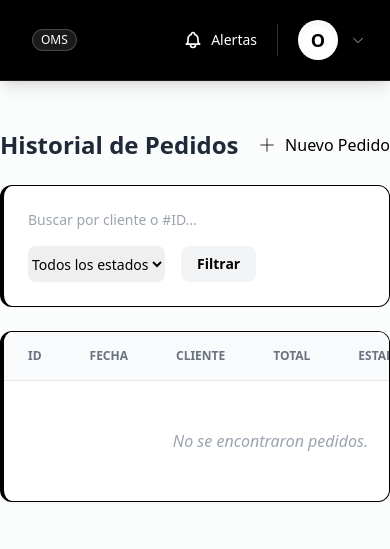
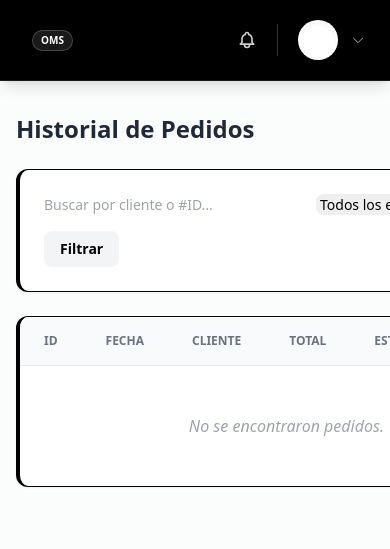
Before and after one commit to Sublian/nexus-oms-django, a Django app: template src/interfaces/web/templates/orders/order_list.html in a window 390 px wide; the page is wider, and only the part inside the window is pictured. Shown: the top 549 px of that part. Run offline with Django 5.2, Linux system fonts and the light colour scheme; the template is opened without the code that fills it, so the values that code supplies are empty; parts of the project's set-up code (start-up, migrations or seed data) failed here and were passed over; some libraries are stand-ins or nearby versions.

Commit message:
refactor(ui): extract navbar to partial and integrate into main layout grid
fix(ux): add id='modals-here' to base layout to prevent HTMX fragment displacement

```diff
--- a/src/interfaces/web/templates/layouts/base.html
+++ b/src/interfaces/web/templates/layouts/base.html
@@ -40,78 +40,33 @@
 </head>
 <body class="bg-gray-50/50 font-sans antialiased" hx-boost="true">
 
-    <nav class="bg-tenant-primary text-tenant-secondary shadow-lg border-b border-tenant-secondary/10">
-        <div class="max-w-7xl mx-auto px-6 lg:px-8">
-            <div class="flex justify-between h-20 items-center">
+    {% include "layouts/partials/navbar.html" %}
 
-                <a href="{% url 'web:dashboard_home' tenant.slug %}" class="flex items-center gap-4 hover:opacity-90 transition-opacity">
-                    {% if tenant.logo_image %}
-                        <img src="{{ tenant.logo_image.url }}" alt="Logo {{ tenant.name }}" class="h-10 w-auto bg-white p-1 rounded-md">
-                    {% endif %}
-                    <div class="flex items-center gap-2">
-                        <span class="text-3xl font-extrabold tracking-tighter">{{ tenant.name|upper }}</span>
-                        <span class="text-xs px-2 py-0.5 rounded-full bg-tenant-secondary/10 border border-tenant-secondary/20 font-medium">
-                            OMS
-                        </span>
-                    </div>
-                </a>
+    <div class="flex">
+        <aside class="w-64 bg-white border-r border-gray-200 h-[calc(100vh-5rem)] sticky top-20 hidden lg:block overflow-y-auto">
+            {% include "layouts/partials/sidebar.html" %}
+        </aside>
 
-                <div class="flex items-center gap-5">
-                    <button class="nav-link">
-                        <svg class="w-5 h-5" fill="none" stroke="currentColor" viewBox="0 0 24 24"><path stroke-linecap="round" stroke-linejoin="round" stroke-width="2" d="M15 17h5l-1.405-1.405A2.032 2.032 0 0118 14.158V11a6.002 6.002 0 00-4-5.659V5a2 2 0 10-4 0v.341C7.67 6.165 6 8.388 6 11v3.159c0 .538-.214 1.055-.595 1.436L4 17h5m6 0v1a3 3 0 11-6 0v-1m6 0H9"></path></svg>
-                        Alertas
-                    </button>
+        <main class="flex-1 py-8 px-4 lg:px-8">
+            <div class="max-w-full mx-auto">
+                {% block content %}{% endblock %}
+            </div>
+        </main>
+    </div>
 
-                    <div class="h-8 w-px bg-tenant-secondary/20"></div>
-
-                    <div class="relative" x-data="{ open: false }">
-                        <button @click="open = !open" @click.away="open = false" class="flex items-center gap-3 hover:opacity-80 transition-opacity focus:outline-none">
-                            <div class="w-10 h-10 rounded-full bg-tenant-secondary text-tenant-primary flex items-center justify-center font-bold text-lg border-2 border-tenant-secondary/30 shadow-inner">
-                                {{ user.first_name|default:"O"|first }}
-                            </div>
-                            <span class="font-medium text-sm hidden md:block">{{ user.get_full_name|default:"Operador Nexus" }}</span>
-                            <svg class="w-4 h-4 transition-transform" :class="{'rotate-180': open}" fill="none" stroke="currentColor" viewBox="0 0 24 24"><path d="M19 9l-7 7-7-7"></path></svg>
-                        </button>
-
-                        <div x-show="open"
-                             x-transition:enter="transition ease-out duration-100"
-                             x-transition:enter-start="transform opacity-0 scale-95"
-                             x-transition:enter-end="transform opacity-100 scale-100"
-                             class="absolute right-0 mt-3 w-48 bg-white rounded-xl shadow-xl border border-gray-100 py-2 z-50 overflow-hidden"
-                             style="display: none;">
-
-                            <div class="px-4 py-2 border-b border-gray-50 mb-1">
-                                <p class="text-[10px] uppercase tracking-widest text-gray-400 font-bold">Mi Cuenta</p>
-                            </div>
-
-                            <a href="{% url 'web:org-settings' tenant.slug %}" class="flex items-center gap-3 px-4 py-2.5 text-sm text-gray-700 hover:bg-tenant-primary hover:text-tenant-secondary transition-colors">
-                                <svg class="w-4 h-4" fill="none" stroke="currentColor" viewBox="0 0 24 24"><path stroke-linecap="round" stroke-linejoin="round" stroke-width="2" d="M10.325 4.317c.426-1.756 2.924-1.756 3.35 0a1.724 1.724 0 002.573 1.066c1.543-.94 3.31.826 2.37 2.37a1.724 1.724 0 001.065 2.572c1.756.426 1.756 2.924 0 3.35a1.724 1.724 0 00-1.066 2.573c.94 1.543-.826 3.31-2.37 2.37a1.724 1.724 0 00-2.572 1.065c-.426 1.756-2.924 1.756-3.35 0a1.724 1.724 0 00-2.573-1.066c-1.543.94-3.31-.826-2.37-2.37a1.724 1.724 0 00-1.065-2.572c-1.756-.426-1.756-2.924 0-3.35a1.724 1.724 0 001.066-2.573c-.94-1.543.826-3.31 2.37-2.37.996.608 2.296.07 2.572-1.065z"></path><circle cx="12" cy="12" r="3"></circle></svg>
-                                Configuración
-                            </a>
-
-                            <hr class="my-1 border-gray-50">
-
-                            <a href="#" class="flex items-center gap-3 px-4 py-2.5 text-sm text-red-600 hover:bg-red-50 transition-colors">
-                                <svg class="w-4 h-4" fill="none" stroke="currentColor" viewBox="0 0 24 24"><path stroke-linecap="round" stroke-linejoin="round" stroke-width="2" d="M17 16l4-4m0 0l-4-4m4 4H7m6 4v1a3 3 0 01-3 3H6a3 3 0 01-3-3V7a3 3 0 013-3h4a3 3 0 013 3v1"></path></svg>
-                                Cerrar Sesión
-                            </a>
-                        </div>
-                    </div>
-                </div>
-            </div>
-        </div>
-    </nav>
-
-    <main class="py-12">
-        <div class="max-w-7xl mx-auto sm:px-6 lg:px-8">
-            {% block content %}{% endblock %}
-        </div>
-    </main>
+    <div id="modals-here" class="modal-container"></div>
 
     <script>
-        // Token CSRF para HTMX
+        // CSRF para HTMX
         document.body.addEventListener('htmx:configRequest', (event) => {
             event.detail.headers['X-CSRFToken'] = '{{ csrf_token }}';
+        });
+
+        // Cerrar modal al terminar una acción exitosa (opcional)
+        document.body.addEventListener('htmx:afterSwap', (e) => {
+            if (e.detail.target.id === "modals-here" && e.detail.xhr.status === 204) {
+                document.getElementById("modals-here").innerHTML = "";
+            }
         });
     </script>
 </body>
--- /dev/null
+++ b/src/interfaces/web/templates/layouts/partials/navbar.html
@@ -0,0 +1,69 @@
+<nav class="bg-tenant-primary text-tenant-secondary shadow-lg border-b border-tenant-secondary/10 sticky top-0 z-40">
+    <div class="max-w-full mx-auto px-6 lg:px-8">
+        <div class="flex justify-between h-20 items-center">
+
+            <a href="{% url 'web:dashboard_home' tenant.slug %}" class="flex items-center gap-4 hover:opacity-90 transition-opacity">
+                {% if tenant.logo_image %}
+                    <img src="{{ tenant.logo_image.url }}" alt="Logo {{ tenant.name }}" class="h-10 w-auto bg-white p-1 rounded-md">
+                {% endif %}
+                <div class="flex items-center gap-2">
+                    <span class="text-2xl font-extrabold tracking-tighter">{{ tenant.name|upper }}</span>
+                    <span class="text-[10px] px-2 py-0.5 rounded-full bg-tenant-secondary/10 border border-tenant-secondary/20 font-black">
+                        OMS
+                    </span>
+                </div>
+            </a>
+
+            <div class="flex items-center gap-5">
+                <button class="nav-link flex items-center gap-2 text-sm font-bold opacity-80 hover:opacity-100 transition-opacity">
+                    <svg class="w-5 h-5" fill="none" stroke="currentColor" viewBox="0 0 24 24">
+                        <path stroke-linecap="round" stroke-linejoin="round" stroke-width="2" d="M15 17h5l-1.405-1.405A2.032 2.032 0 0118 14.158V11a6.002 6.002 0 00-4-5.659V5a2 2 0 10-4 0v.341C7.67 6.165 6 8.388 6 11v3.159c0 .538-.214 1.055-.595 1.436L4 17h5m6 0v1a3 3 0 11-6 0v-1m6 0H9"></path>
+                    </svg>
+                    <span class="hidden sm:inline">Alertas</span>
+                </button>
+
+                <div class="h-8 w-px bg-tenant-secondary/20"></div>
+
+                <div class="relative" x-data="{ open: false }">
+                    <button @click="open = !open" @click.away="open = false" class="flex items-center gap-3 hover:opacity-80 transition-opacity focus:outline-none">
+                        <div class="w-10 h-10 rounded-full bg-tenant-secondary text-tenant-primary flex items-center justify-center font-black text-lg border-2 border-tenant-secondary/30 shadow-inner">
+                            {{ user.first_name|default:user.username|first|upper }}
+                        </div>
+                        <div class="hidden md:block text-left">
+                            <p class="text-xs font-black leading-none">{{ user.get_full_name|default:user.username }}</p>
+                            <p class="text-[10px] opacity-70 uppercase tracking-tighter">Backend Engineer</p>
+                        </div>
+                        <svg class="w-4 h-4 transition-transform" :class="{'rotate-180': open}" fill="none" stroke="currentColor" viewBox="0 0 24 24"><path d="M19 9l-7 7-7-7"></path></svg>
+                    </button>
+
+                    <div x-show="open"
+                         x-transition:enter="transition ease-out duration-100"
+                         x-transition:enter-start="transform opacity-0 scale-95"
+                         x-transition:enter-end="transform opacity-100 scale-100"
+                         class="absolute right-0 mt-3 w-52 bg-white rounded-xl shadow-2xl border border-gray-100 py-2 z-50 overflow-hidden"
+                         style="display: none;">
+
+                        <div class="px-4 py-2 border-b border-gray-50 mb-1">
+                            <p class="text-[10px] uppercase tracking-widest text-gray-400 font-black">Configuración</p>
+                        </div>
+
+                        <a href="{% url 'web:org-settings' tenant.slug %}" class="flex items-center gap-3 px-4 py-2.5 text-sm text-gray-700 hover:bg-tenant-primary hover:text-tenant-secondary transition-colors font-medium">
+                            <svg class="w-4 h-4" fill="none" stroke="currentColor" viewBox="0 0 24 24"><path stroke-linecap="round" stroke-linejoin="round" stroke-width="2" d="M10.325 4.317c.426-1.756 2.924-1.756 3.35 0a1.724 1.724 0 002.573 1.066c1.543-.94 3.31.826 2.37 2.37a1.724 1.724 0 001.065 2.572c1.756.426 1.756 2.924 0 3.35a1.724 1.724 0 00-1.066 2.573c.94 1.543-.826 3.31-2.37 2.37a1.724 1.724 0 00-2.572 1.065c-.426 1.756-2.924 1.756-3.35 0a1.724 1.724 0 00-2.573-1.066c-1.543.94-3.31-.826-2.37-2.37a1.724 1.724 0 00-1.065-2.572c-1.756-.426-1.756-2.924 0-3.35a1.724 1.724 0 001.066-2.573c-.94-1.543.826-3.31 2.37-2.37.996.608 2.296.07 2.572-1.065z"></path><circle cx="12" cy="12" r="3"></circle></svg>
+                            Ajustes del Sistema
+                        </a>
+
+                        <hr class="my-1 border-gray-50">
+
+                        <form action="#" method="POST">
+                            {% csrf_token %}
+                            <button type="submit" class="w-full flex items-center gap-3 px-4 py-2.5 text-sm text-red-600 hover:bg-red-50 transition-colors font-bold text-left">
+                                <svg class="w-4 h-4" fill="none" stroke="currentColor" viewBox="0 0 24 24"><path stroke-linecap="round" stroke-linejoin="round" stroke-width="2" d="M17 16l4-4m0 0l-4-4m4 4H7m6 4v1a3 3 0 01-3 3H6a3 3 0 01-3-3V7a3 3 0 013-3h4a3 3 0 013 3v1"></path></svg>
+                                Salir
+                            </button>
+                        </form>
+                    </div>
+                </div>
+            </div>
+        </div>
+    </div>
+</nav>
--- a/src/interfaces/web/templates/orders/order_list.html
+++ b/src/interfaces/web/templates/orders/order_list.html
@@ -68,10 +68,12 @@
                             <svg class="w-5 h-5" fill="none" stroke="currentColor" viewBox="0 0 24 24"><path d="M11 5H6a2 2 0 00-2 2v11a2 2 0 002 2h11a2 2 0 002-2v-5m-1.414-9.414a2 2 0 112.828 2.828L11.828 15H9v-2.828l8.586-8.586z"></path></svg>
                         </button>
 
-                        <button hx-delete="{% url 'web:order-create' tenant.slug %}"
-                                hx-confirm="¿Estás seguro de anular el pedido #{{ order.id }}?"
+                        <button hx-delete="{% url 'web:order-delete' tenant.slug order.id %}"
+                                hx-confirm="¿Anular pedido #{{ order.id }}?"
+                                hx-target="closest tr"
+                                hx-swap="outerHTML swap:1s"
                                 class="text-gray-400 hover:text-red-600">
-                            <svg class="w-5 h-5" fill="none" stroke="currentColor" viewBox="0 0 24 24"><path d="M18.364 18.364A9 9 0 005.636 5.636m12.728 12.728L5.636 5.636"></path></svg>
+                            <svg class="w-5 h-5" ...></svg>
                         </button>
                     </td>
                 </tr>
```
Also changed, not shown: src/interfaces/web/templates/pages/dashboard_home.html (+9 -0 lines).
